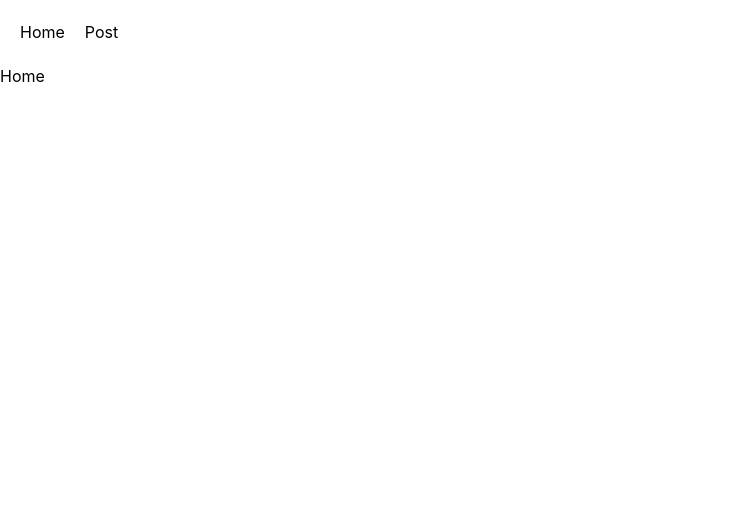
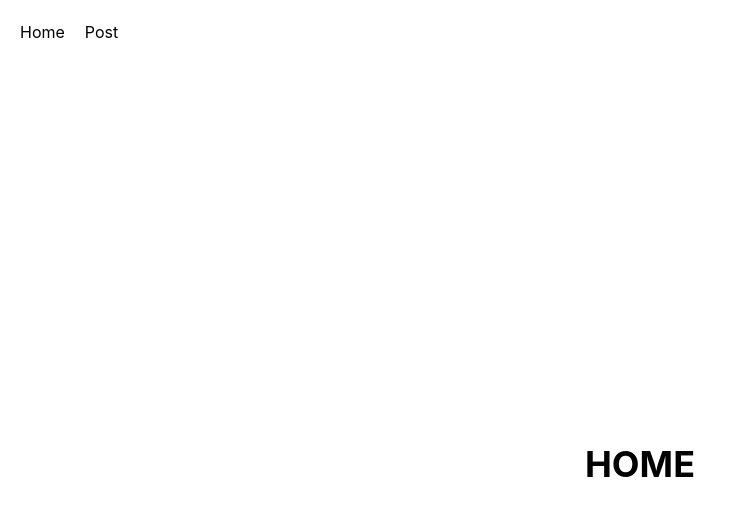
Before and after one commit to Aszaychik/next13, a Next.js app: page / in a window 1280 px wide. Shown: the top 516 px of the page, without its empty margins (0-756 px from the left). Built offline with nearby package versions, Linux system fonts and the light colour scheme.

Commit message:
HOME FIXED

```diff
--- a/app/layout.js
+++ b/app/layout.js
@@ -13,9 +13,7 @@ export default function RootLayout({ children }) {
             <Link href="/post">Post</Link>
           </nav>
         </header>
-        <main className="flex">
-          {children}
-        </main>
+        {children}
       </body>
     </html>
   )
--- a/app/page.js
+++ b/app/page.js
@@ -1,7 +1,5 @@
 export default function Page() {
   return (
-    <main>
-      <h1>Home</h1>
-    </main>
+    <h1 className="flex justify-center items-center text-4xl font-bold w-full h-screen">HOME</h1>
   );
 }
```
